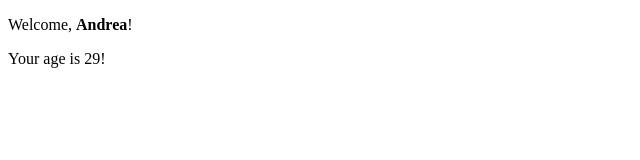
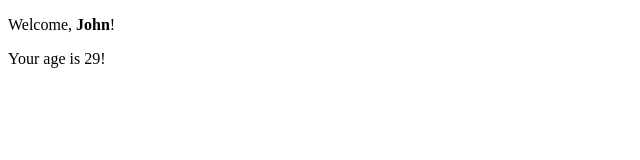
Before and after one commit to ANDgeloREA/react-exercises, a React (Create React App) app in the folder react-exercises/: page / in a window 1280 px wide. Shown: the top 160 px of the page, without its empty margins (0-640 px from the left). Built offline with nearby package versions, Linux system fonts and the light colour scheme.

Commit message:
complete exercise 12

```diff
--- a/react-exercises/src/App.js
+++ b/react-exercises/src/App.js
@@ -4,7 +4,7 @@ import Welcome from "./components/Welcome";
 function App() {
   return (
     <>
-      <Welcome />
+      <Welcome name= "John" />
     </>
   );
 }
--- a/react-exercises/src/components/Welcome.js
+++ b/react-exercises/src/components/Welcome.js
@@ -5,7 +5,7 @@ class Welcome extends React.Component {
     render() {
         return (
             <>
-                <p>Welcome, <strong>{this.props.name}</strong>!</p>
+                {this.props.name === "John" && <p>Welcome, <strong>{this.props.name}</strong>!</p>}
                 {this.props.age >= 18 && this.props.age <= 65 && <Age age={this.props.age} />}
             </>
         )
```
Also changed, not shown: 2 other files (tests, documents, lock files or other folders).
